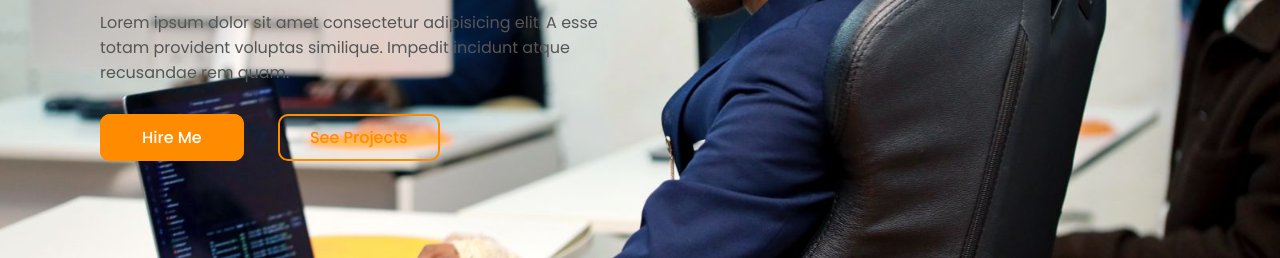
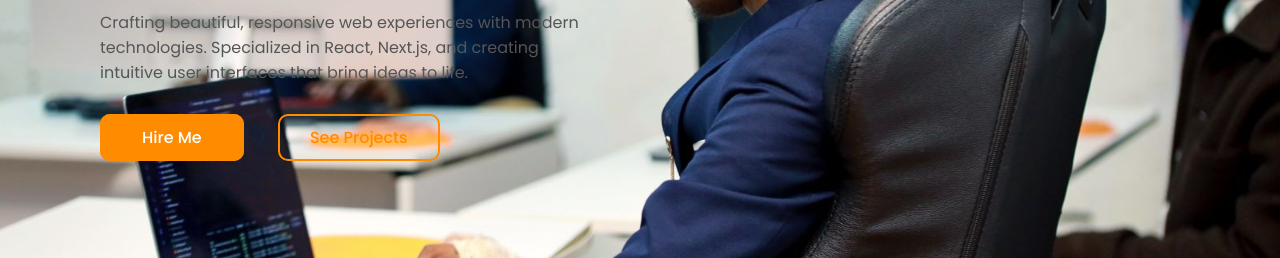
Before and after one commit to ManelisiMehlo79/manelisi-portfolio, a plain HTML site: page index.html in a window 1280 px wide. Shown: the part 445-703 px from the top of the page. Drawn offline with Linux system fonts and the light colour scheme.

Commit message:
new changes

```diff
--- a/index.html
+++ b/index.html
@@ -27,8 +27,7 @@
         <div class="content">
             <h2>Hi, I'm <span>Manelisi Mehlo</span></h2>
             <h4>Frontend Developer/UI Designer</h4>
-            <p>Lorem ipsum dolor sit amet consectetur adipisicing elit. A esse totam provident voluptas similique.
-                Impedit incidunt atque recusandae rem quam.</p>
+            <p>Crafting beautiful, responsive web experiences with modern technologies. Specialized in React, Next.js, and creating intuitive user interfaces that bring ideas to life.</p>
             <div class="btn-group">
                 <a href="#">Hire Me</a>
                 <a href="#">See Projects</a>
```
